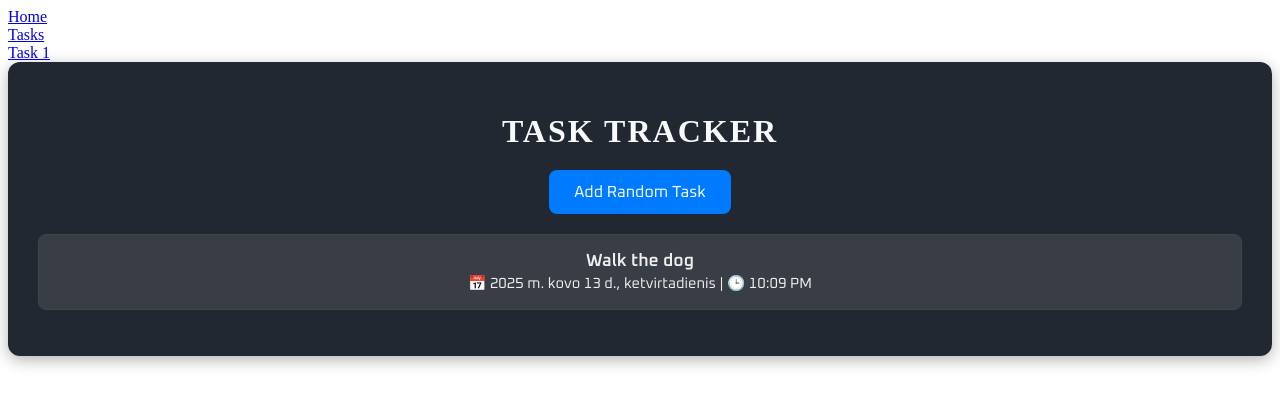
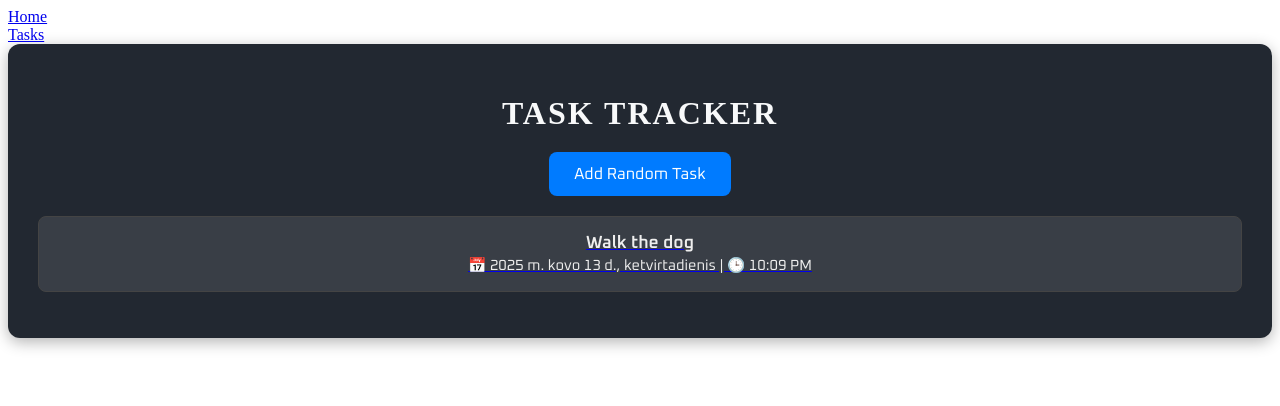
Before and after one commit to tautminas/angular-gyk, an Angular app in the folder exercise-04/: page /tasks in a window 1280 px wide. Both pictures are taken after a click on the button "Add Random Task". Shown: the top 406 px of the page. Built offline with nearby package versions, Linux system fonts and the light colour scheme.

Commit message:
Add anchor tags for list items

```diff
--- a/exercise-04/src/app/navigation/navigation.component.html
+++ b/exercise-04/src/app/navigation/navigation.component.html
@@ -1,5 +1,4 @@
 <nav>
   <div><a routerLink="/">Home</a></div>
   <div><a routerLink="/tasks">Tasks</a></div>
-  <div><a routerLink="/tasks/1">Task 1</a></div>
 </nav>
--- a/exercise-04/src/app/task/task.component.html
+++ b/exercise-04/src/app/task/task.component.html
@@ -7,14 +7,17 @@
   } @else {
   <ul>
     @for (task of tasks; track task.id) {
+    <a [routerLink]="['/tasks', task.id]" class="task-item">
       <li>
         <strong>{{ task.name }}</strong>
+
         <br />
         <small>
           📅 <span class="lit">{{ task.date | localizedDate }}</span> | 🕒
           <span class="eng">{{ task.date | date : "shortTime" }}</span>
         </small>
       </li>
+    </a>
     }
   </ul>
   }
```
Also changed, not shown: exercise-04/src/app/task/task.component.ts (+6 -4 lines). Lines whose indentation alone changed are shown as unchanged.
